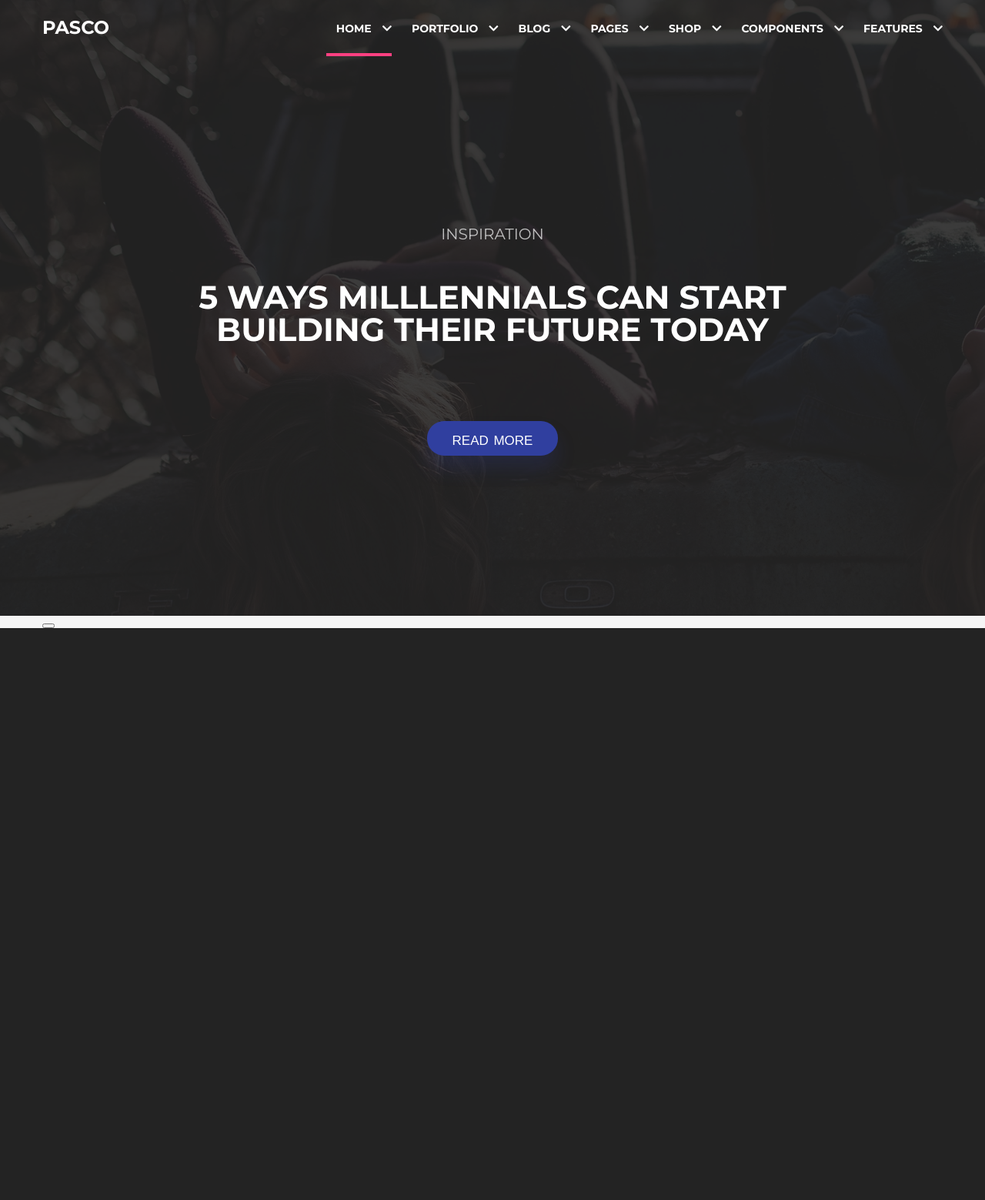
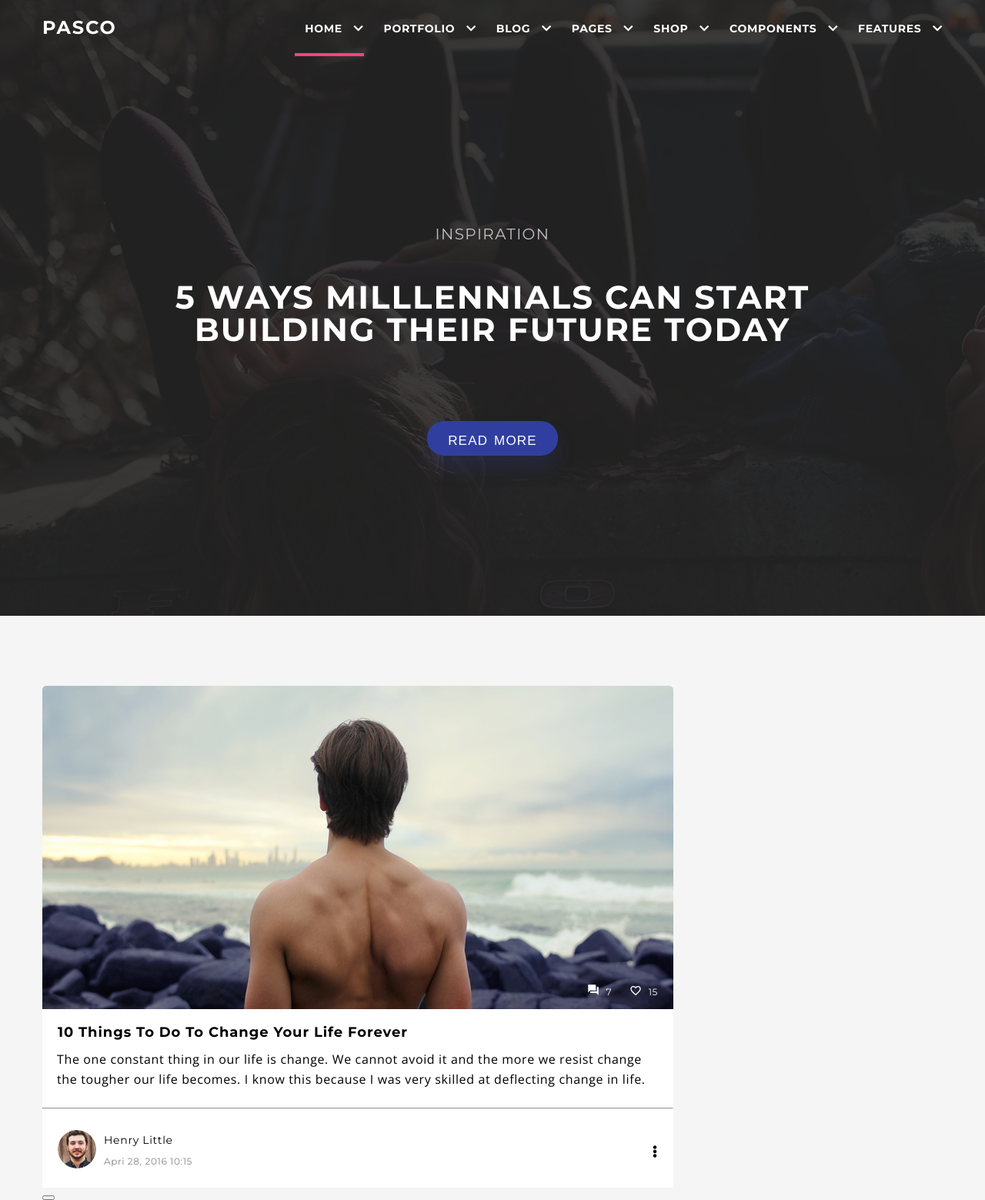
Before and after one commit to OliaKvasha/hw1, a PHP site: page / in a window 1280 px wide. Shown: the whole page at 77% size. Before the commit the page ends 816 px from the top, so only its background shows below. Run offline with PHP 8.4, Linux system fonts and the light colour scheme; some libraries are stand-ins or nearby versions.

Commit message:
main-article

```diff
--- a/hw4/index.html
+++ b/hw4/index.html
@@ -6,6 +6,7 @@
     <link rel="stylesheet" href="//use.fontawesome.com/releases/v5.5.0/css/all.css"
           integrity="sha384-B4dIYHKNBt8Bc12p+WXckhzcICo0wtJAoU8YZTY5qE0Id1GSseTk6S+L3BlXeVIU" crossorigin="anonymous">
     <link href="//fonts.googleapis.com/css?family=Montserrat:400,700" rel="stylesheet">
+    <link href="//fonts.googleapis.com/css?family=Open+Sans" rel="stylesheet">
     <link rel="stylesheet" href="reset.css">
     <link rel="stylesheet" href="style.css">
 </head>
@@ -59,7 +60,29 @@
     <div class="block">
         <section class="all-articles">
             <article class="main-article">
+                <div class="main-article__image-wrapper">
+                    <img src="images/Layer_48.jpg" alt="A man near the ocean">
+                    <div class="icons__on-picture">
+                        <img src="images/icons/forum.png" alt="icons">
+                        <span>7</span>
+                        <img src="images/icons/heart.png" alt="icons">
+                        <span>15</span>
+                    </div>
+                </div>
+                <h2 class="main-article__title">10 Things To Do To Change Your Life Forever</h2>
+                <p class="main-article__text">The one constant thing in our life is change. We cannot avoid it and the
+                    more we resist change the tougher our life becomes. I know this because I was very skilled at
+                    deflecting change in life.</p>
+                <hr>
+                <footer class="article__author clearfix">
+                    <img class="author-avatar" src="images/Photo.jpg" alt="Photo Henry Little">
+                    <p class="author-name">Henry Little</p>
+                    <p class="article__date">Apri 28, 2016 10:15</p>
+                    <a href="#" class="icon-more fas fa-ellipsis-v"></a>
+                </footer>
             </article>
+
+
             <section class="secondary-articles">
                 <article class="article">
                 </article>
@@ -73,6 +96,7 @@
                 <button type="button"></button>
             </div>
         </section>
+
 
         <aside>
             <h3></h3>
--- a/hw4/style.css
+++ b/hw4/style.css
@@ -52,12 +52,14 @@ body {
 .header__logo {
   display: block;
   font-size: 24px;
+  letter-spacing: 1.92px;
   font-weight: 700;
   padding-top: 24px;
 }
 
 .main-menu {
   font-size: 14px;
+  letter-spacing: 0.7px;
   font-weight: 700;
   display: flex;
 }
@@ -90,6 +92,7 @@ body {
 .subtitle {
   opacity: 0.7;
   font-size: 28px;
+  letter-spacing: 1.4px;
   font-variant: small-caps;
   font-weight: 400;
 }
@@ -97,11 +100,13 @@ body {
 .title {
   padding-top: 50px;
   font-size: 42px;
+  letter-spacing: 2.1px;
 }
 
 .btn-read-more {
   font-size: 24px;
   font-weight: 400;
+  letter-spacing: 1.2px;
   font-variant: small-caps;
   margin-top: 98px;
 }
@@ -112,9 +117,93 @@ body {
 
 .main-content {
   background-color: #f5f5f5;
+  color: #000;
+  padding-top: 91px;
+}
+
+.all-articles {
+  max-width: 820px;
 }
 
 .main-article {
+  background-color: #fff;
+}
+
+.main-article__image-wrapper {
+  position: relative;
+}
+
+.icons__on-picture {
+  position: absolute;
+  bottom: 18px;
+  right: 0;
+}
+
+.icons__on-picture span {
+  color: #fff;
+  font-size: 12px;
+  letter-spacing: 0.6px;
+  padding-right: 20px;
+  padding-left: 5px;
+}
+
+.main-article__title {
+  font-size: 18px;
+  letter-spacing: 0.9px;
+  padding-top: 18px;
+  padding-left: 20px;
+}
+
+.main-article__text {
+  font-family: 'Open Sans', sans-serif;
+  font-size: 16px;
+  font-weight: 400;
+  letter-spacing: 0.64px;
+  padding: 13px 36px 16px 19px;
+  line-height: 26px;
+}
+
+.article__author {
+  padding: 19px 10px 21px 20px;
+  position: relative;
+}
+
+.author-avatar {
+  float: left;
+  padding-right: 10px;
+}
+
+.clearfix::after {
+  content: "";
+  clear: both;
+  display: table;
+}
+
+.author-name {
+  font-size: 14px;
+  line-height: 27px;
+  letter-spacing: 0.7px;
+}
+
+.article__date {
+  color: rgba(33, 33, 33, 0.54);
+  font-size: 12px;
+  line-height: 27px;
+  letter-spacing: 0.6px;
+}
+
+.icon-more {
+  font-size: 16px;
+  position: absolute;
+  right: 21px;
+  bottom: 39px;
+}
+
+.secondary-articles {
+
+}
+
+.article {
 
 }
 
```
Also changed, not shown: hw4/images/Photo1.jpg (added), hw4/images/Photo2.jpg (added), hw4/images/icons/forum.png (renamed from hw4/images/icons/forum_.png), hw4/images/icons/heart.png (renamed from hw4/images/icons/favorite_border.png), hw4/images/icons/more_vert.png (deleted).
